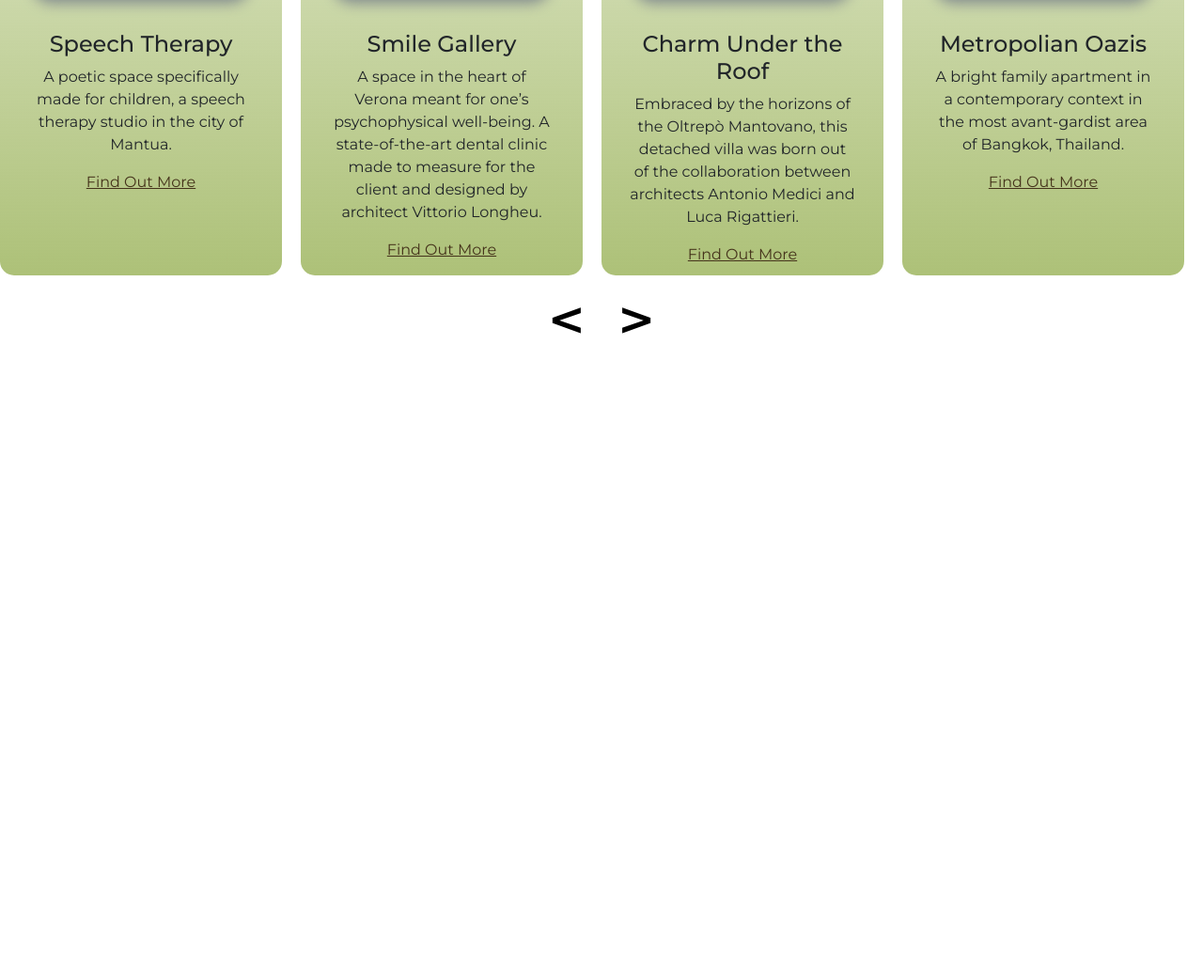
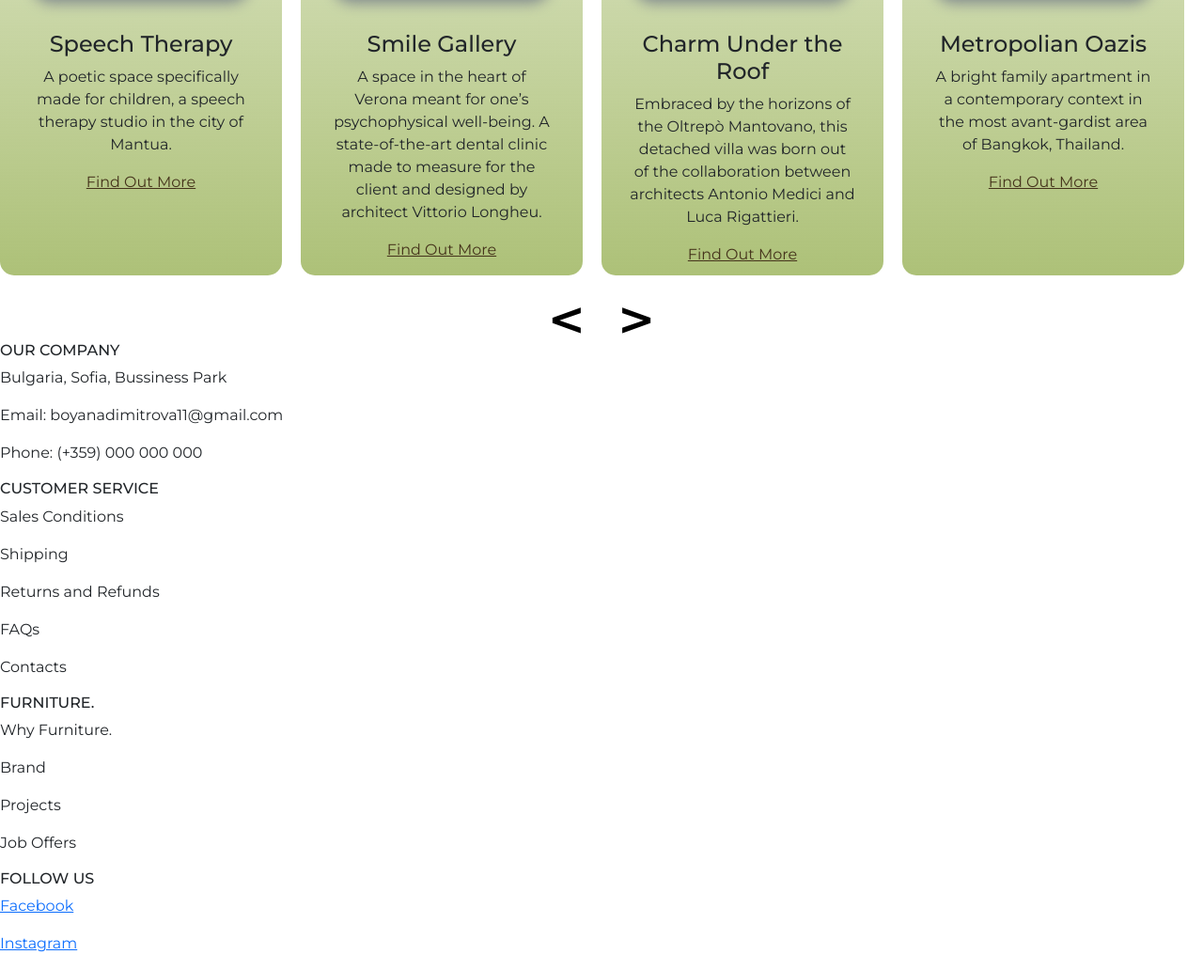
Before and after one commit to boyanaaaa/Coffee_Shop_Project, a plain HTML site: page Furniture Online Shop/index.html in a window 1280 px wide. Shown: the part 2507-3539 px from the top of the page at 94% size. Before the commit the page ends 2882 px from the top, so only its background shows below. Drawn offline with nearby package versions, Linux system fonts and the light colour scheme.

Commit message:
Update index.html

```diff
--- a/Furniture Online Shop/index.html
+++ b/Furniture Online Shop/index.html
@@ -12,6 +12,7 @@
     <link href="https://cdn.jsdelivr.net/npm/bootstrap@5.3.0-alpha1/dist/css/bootstrap.min.css" rel="stylesheet" integrity="sha384-GLhlTQ8iRABdZLl6O3oVMWSktQOp6b7In1Zl3/Jr59b6EGGoI1aFkw7cmDA6j6gD" crossorigin="anonymous">
     <link rel="stylesheet"
   href="https://cdn.jsdelivr.net/npm/boxicons@latest/css/boxicons.min.css">
+    <link rel="stylesheet" href="boxicons.min.css">
 </head>
 <body>
 
@@ -42,7 +43,6 @@
         </div>
     </header>
 
-
     <section class="main">
         <div class="mainImg">
             <img src="/images/sofa1.png">
@@ -57,11 +57,6 @@
         </div>
     </section>
 
-
-
-
-
-
     <h3 class="interior">Interior design service</h3>
     <section class="service">
 
@@ -69,7 +64,6 @@
             <div>
                 <img src="/images/interior.webp">
             </div>
-
 
             <div class="contact">
                 <i class="fa-solid fa-circle-xmark" id="closeBtn"></i>
@@ -90,7 +84,6 @@
                     <button class="mainBtn" id="contact">Submit</button>
                 </div>
 
-
             <div class="text">
                  <p>If you are looking for something more and you have an extraordinary result in mind, contact us, we provide a team of professionals who work for you, transforming your idea into reality.</p>
                 <button class="interiorBtn" id="interiorBtn">Contact Us</button>
@@ -98,13 +91,8 @@
         </div>
     </section>
 
-
-
-
     <section class="slider">
-
         <h2>Featured Products</h2>
-
         <div class="media-scroller snaps-inline">
             <div class="media-element"><img src="/images/sofa2.png">
                     <p>Divano Square Nicoletti</p>
@@ -136,7 +124,6 @@
 
     <h3 class="newCollection">New Collection</h3>
     <section class="newProducts">
-
         <div class="chair">
             <p>TURRI</p>
             <h5>Zenit Chair Turri</h5>
@@ -151,11 +138,8 @@
             <p>TURRI</p>
             <h5>Escargot Nemo Lamp</h5>
             <img src="/images/lamp-removebg-preview.png">
-
         </div>
     </section>
-
-
 
     <section class="advertisment">
         <div class="adv">
@@ -170,7 +154,6 @@
             </div>
         </div>
     </section>
-
 
     <section class="project-slider">
         <div id="formList">
@@ -209,34 +192,68 @@
                         <p>A bright family apartment in a contemporary context in the most avant-gardist area of Bangkok, Thailand.</p>
                         <a href="#">Find Out More</a>
                     </div>
-
                 </div>
 
                 <div class="item">
-                    <img src="Chopper.png" class="avatar">
+                    <img src="images/project5.jpg" class="avatar">
                     <div class="content">
-                        <h4>Helloooo</h4>
-                        <p>Lorem ipsum dolor sit amet consectetur adipisicing elit. Facilis minima fugit earum unde harum accusamus magnam est provident ipsum? Doloremque!</p>
+                        <h4>Past, Present, Eternity</h4>
+                        <p>A Liberty villa in the heart of the countryside may conceal the charm of late-nineteenth-century Liberty style.</p>
+                        <a href="#">Find Out More</a>
                     </div>
                 </div>
 
                 <div class="item">
-                    <img src="Chopper.png" class="avatar">
+                    <img src="images/project6.jpg" class="avatar">
                     <div class="content">
-                        <h4>Helloooo</h4>
-                        <p>Lorem ipsum dolor sit amet consectetur adipisicing elit. Facilis minima fugit earum unde harum accusamus magnam est provident ipsum? Doloremque!</p>
+                        <h4>Under the Shadow of the Ginkgo Biloba</h4>
+                        <p>The apartment is part of the Corte Benedetta housing complex located in a rural area in the municipal district of Mantua.</p>
+                        <a href="#">Find Out More</a>
                     </div>
                 </div>
-
             </div>
         </div>
-
-
         <div class="direction">
             <button id="prev"> < </button>
             <button id="next"> > </button>
         </div>
     </section>
+
+
+
+    <section class="information">
+        <div class="company">
+            <h6>OUR COMPANY</h6>
+            <div class="info">
+                <p>Bulgaria, Sofia, Bussiness Park</p>
+                <p>Email: boyanadimitrova11@gmail.com</p>
+                <p>Phone: (+359) 000 000 000</p>
+            </div>
+        </div>
+        <div class="customer-service">
+            <h6>CUSTOMER SERVICE</h6>
+            <div class="info">
+                <p>Sales Conditions</p>
+                <p>Shipping</p>
+                <p>Returns and Refunds</p>
+                <p>FAQs</p>
+                <p>Contacts</p>
+            </div>
+        </div>
+        <div class="furniture">
+            <h6>FURNITURE.</h6>
+            <p>Why Furniture. </p>
+            <p>Brand</p>
+            <p>Projects</p>
+            <p>Job Offers</p>
+        </div>
+        <div class="socials">
+            <h6>FOLLOW US</h6>
+            <p><a href="#">Facebook</a></p>
+            <p><a href="#">Instagram</a></p>
+        </div>
+    </section>
+
 
 
 
```
